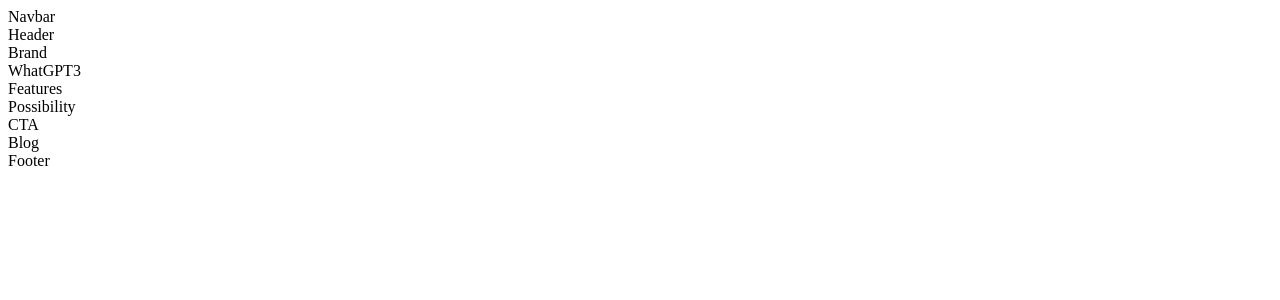
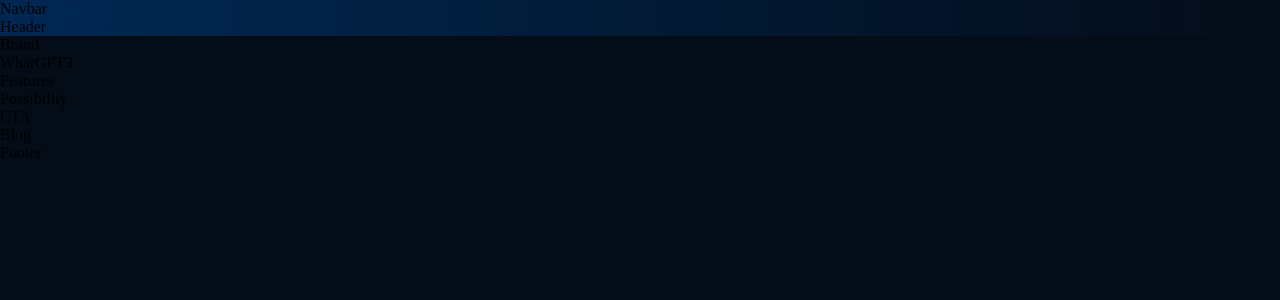
Before and after one commit to TheMVProgrammer/gpt3_franklinmdev, a React (Create React App) app: page / in a window 1280 px wide. Shown: the top 300 px of the page. Built offline with nearby package versions, Linux system fonts and the light colour scheme.

Commit message:
Adding some css

```diff
--- /dev/null
+++ b/src/App.css
@@ -0,0 +1,96 @@
+* {
+    box-sizing: border-box;
+    padding: 0;
+    margin: 0;
+    scroll-behavior: smooth;
+}
+
+body {
+    background: var(--color-bg);
+}
+
+a {
+    color: unset;
+    text-decoration: none;
+}
+
+.gradient__bg {
+
+    /* ff 3.6+ */
+    background:-moz-radial-gradient(circle at 3% 25%, rgba(0, 40, 83, 1) 0%, rgba(4, 12, 24, 1) 100%);
+
+    /* safari 5.1+,chrome 10+ */
+    background:-webkit-radial-gradient(circle at 3% 25%, rgba(0, 40, 83, 1) 0%, rgba(4, 12, 24, 1) 100%);
+
+    /* opera 11.10+ */
+    background:-o-radial-gradient(circle at 3% 25%, rgba(0, 40, 83, 1) 0%, rgba(4, 12, 24, 1) 100%);
+
+    /* ie 10+ */
+    background:-ms-radial-gradient(circle at 3% 25%, rgba(0, 40, 83, 1) 0%, rgba(4, 12, 24, 1) 100%);
+
+    /* global 92%+ browsers support */
+    background:radial-gradient(circle at 3% 25%, rgba(0, 40, 83, 1) 0%, rgba(4, 12, 24, 1) 100%);
+
+}
+
+.gradient__text {
+    background: var(--gradient-text);
+    background-clip: text;
+    -webkit-background-clip: text;
+    -webkit-text-fill-color: transparent;
+}
+
+.section__padding {
+    padding: 4rem 6rem;
+}
+
+.section__margin {
+    margin: 4rem 6rem;
+}
+
+.scale-up-center {
+	-webkit-animation: scale-up-center 0.4s cubic-bezier(0.390, 0.575, 0.565, 1.000) both;
+	        animation: scale-up-center 0.4s cubic-bezier(0.390, 0.575, 0.565, 1.000) both;
+}
+
+ @-webkit-keyframes scale-up-center {
+    0% {
+      -webkit-transform: scale(0.5);
+              transform: scale(0.5);
+    }
+    100% {
+      -webkit-transform: scale(1);
+              transform: scale(1);
+    }
+  }
+  @keyframes scale-up-center {
+    0% {
+      -webkit-transform: scale(0.5);
+              transform: scale(0.5);
+    }
+    100% {
+      -webkit-transform: scale(1);
+              transform: scale(1);
+    }
+  }
+
+
+  @media screen and (max-width: 700px) {
+    .section__padding {
+        padding: 4rem;
+    }
+
+    .section__margin {
+        margin: 4rem;
+    }
+  }
+
+  @media screen and (max-width: 550px) {
+    .section__padding {
+        padding: 4rem 2rem;
+    }
+
+    .section__margin {
+        margin: 4rem 2rem;
+    }
+  }
--- a/src/App.js
+++ b/src/App.js
@@ -1,5 +1,6 @@
 import { Footer, Blog, Possibility, Features, WhatGPT3, Header } from './containers'
 import { CTA, Brand, Navbar } from './components'
+import './App.css'
 
 const App = () => {
   return (
--- /dev/null
+++ b/src/index.css
@@ -0,0 +1,14 @@
+@import url('https://fonts.googleapis.com/css2?family=Manrope:wght@200;300;400;500;600;700;800&display=swap');
+
+:root {
+  --font-family: 'Manrope', sans-serif;
+
+  --gradient-text: linear-gradient(89.97deg, #AE67FA 1.84%, #F49867 102.67%);
+  --gradient-bar: linear-gradient(103.22deg, #AE67FA -13.86%, #F49867 99.55%);
+
+  --color-bg: #040C18;
+  --color-footer : #031B34;
+  --color-blog: #042c54;
+  --color-text: #81AFDD;
+  --color-subtext: #FF8A71;
+}
--- a/src/index.js
+++ b/src/index.js
@@ -1,6 +1,7 @@
 import React from 'react';
 import ReactDOM from 'react-dom/client';
 import App from './App';
+import './index.css';
 
 const root = ReactDOM.createRoot(document.getElementById('root'));
 root.render(
```
